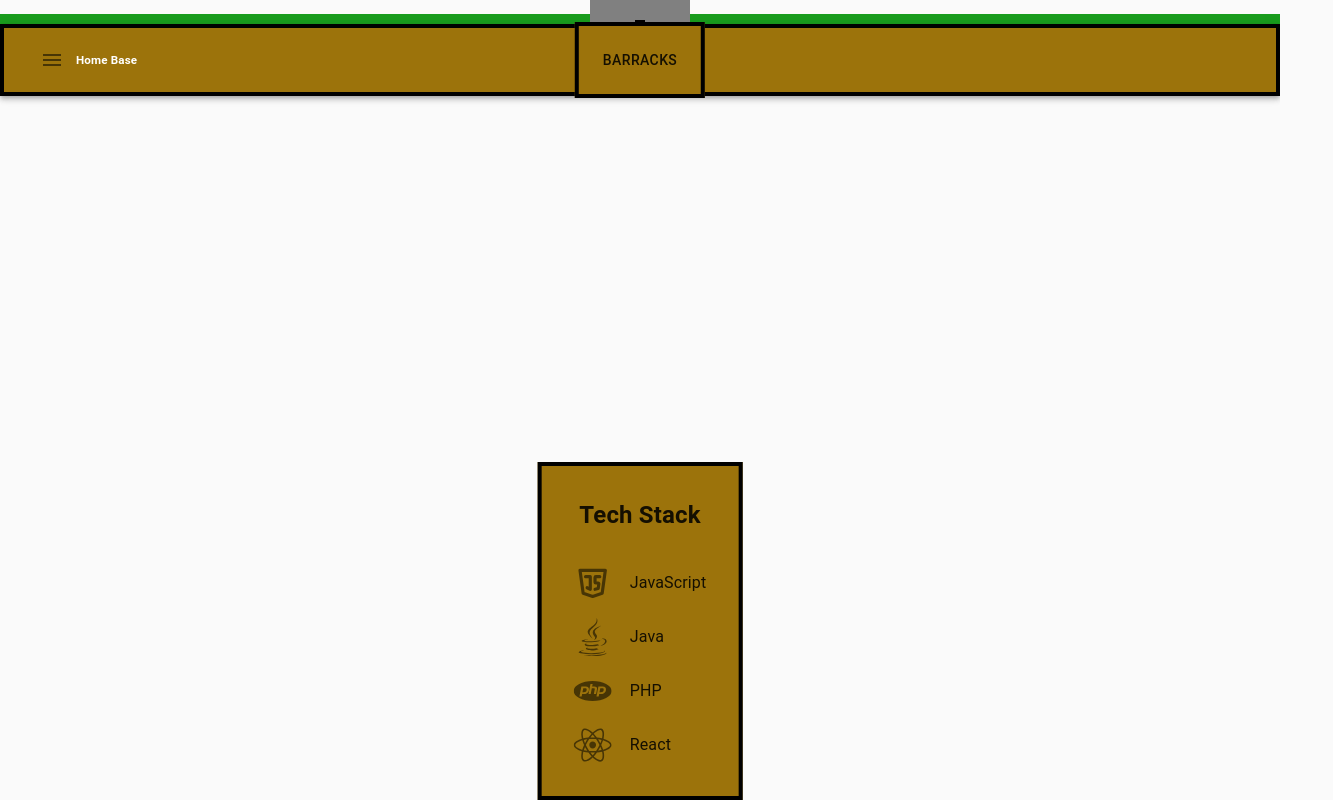
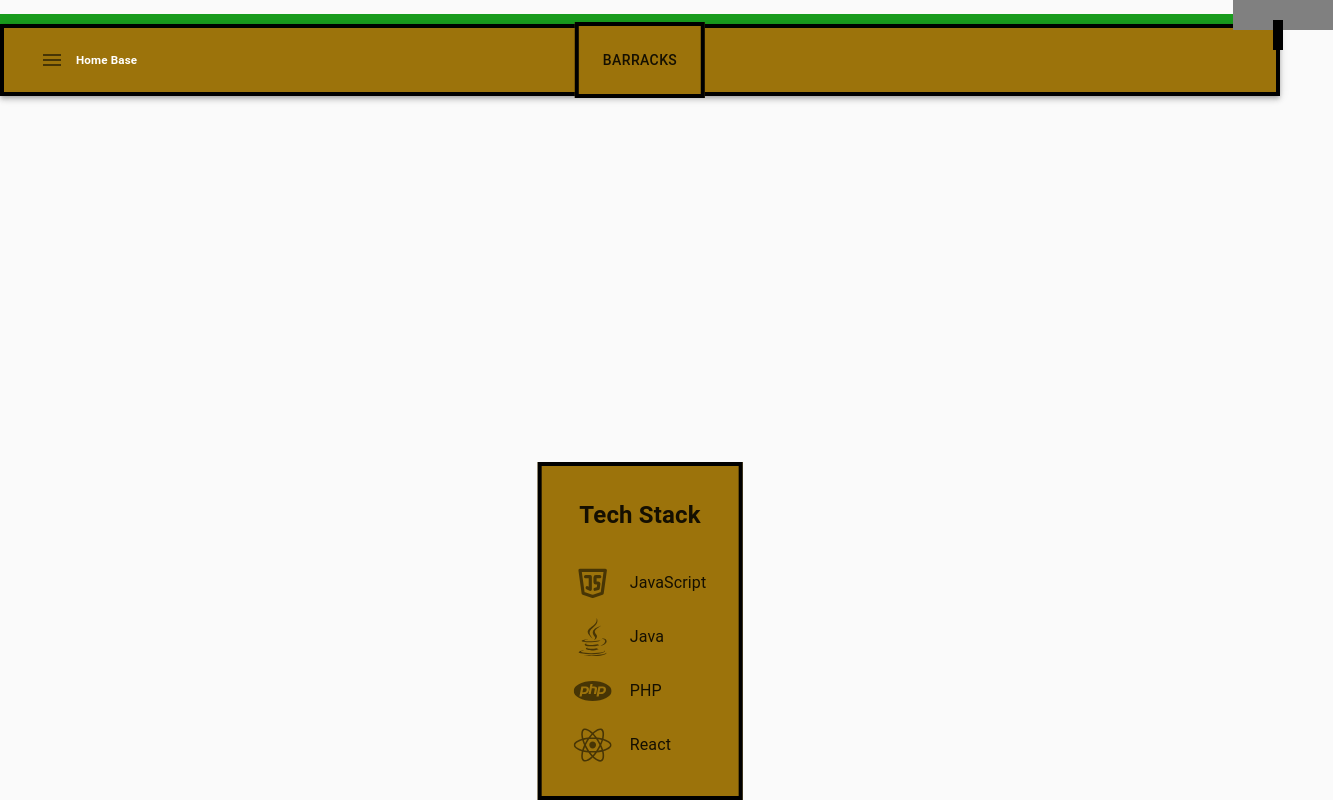
Before and after one commit to aqdasilva/HomeBase, a React (Create React App) app: page / in a window 1280 px wide. Shown: the whole page, 1333 px wide, since content can reach past the window. Built offline with nearby package versions, Linux system fonts and the light colour scheme.

Commit message:
have tank movings w/ cannon, next follow mouse

```diff
--- a/src/components/tank.js
+++ b/src/components/tank.js
@@ -9,18 +9,27 @@ const useStyles = makeStyles({
     tank: {
         position: 'absolute',
         top: '-20px',
-        left: 'calc(50% - 50px)',
         width: '100px',
         height: '50px',
         backgroundColor: 'gray',
+        animation: '$move-tank 8s linear infinite',
+      },
+      '@keyframes move-tank': {
+        '0%': {
+          transform: 'translateX(0%)',
+        },
+        '100%': {
+          transform: 'translateX(1800px)',
+        },
       },
       cannon: {
         position: 'absolute',
         top: '20px',
-        left: 'calc(50% - 5px)',
+        left: '40px',
         width: '10px',
         height: '30px',
         backgroundColor: 'black',
+        animation: '$move-tank 8s linear infinite',
       },
   });
 
```
Also changed, not shown: src/App.css (+9 -0 lines).
